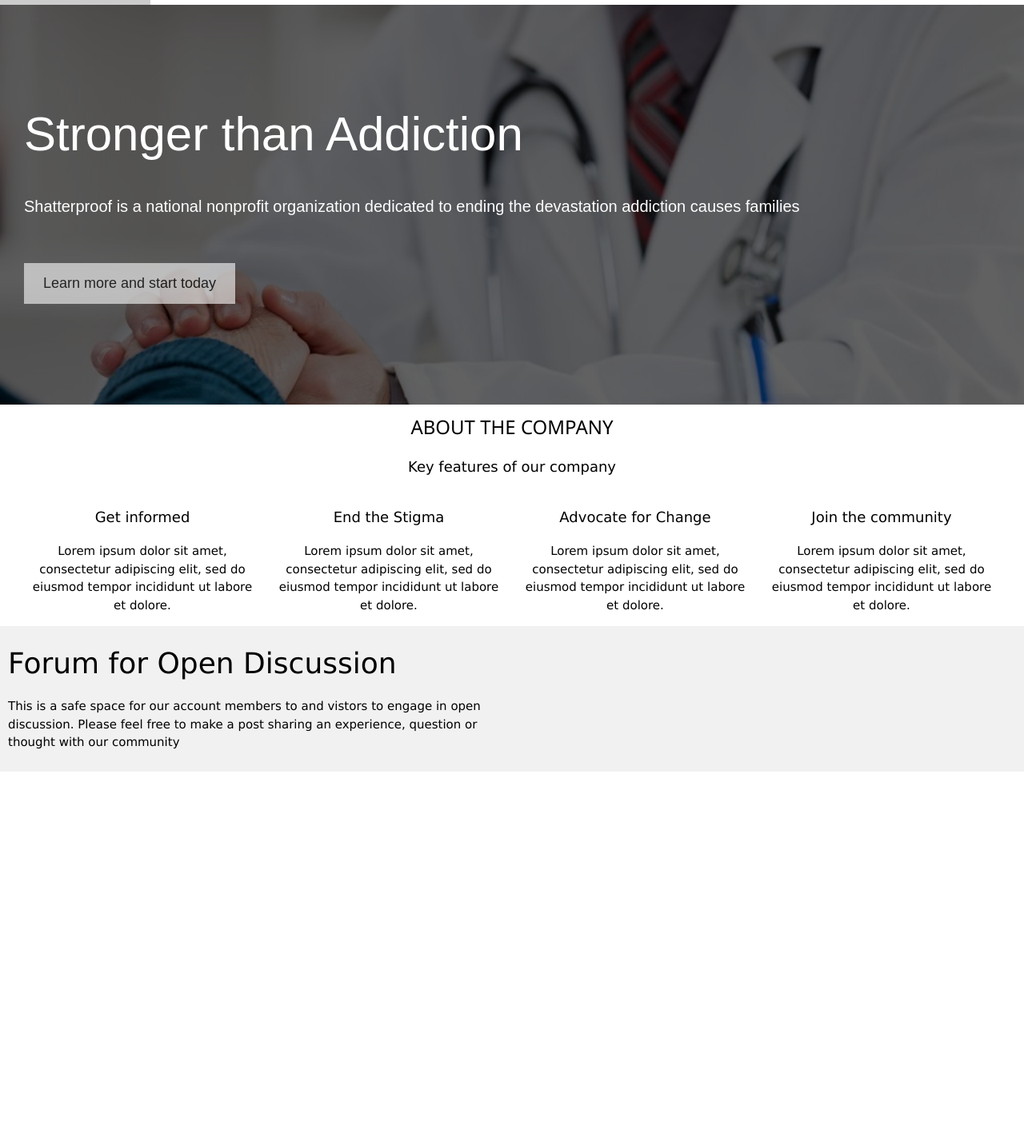
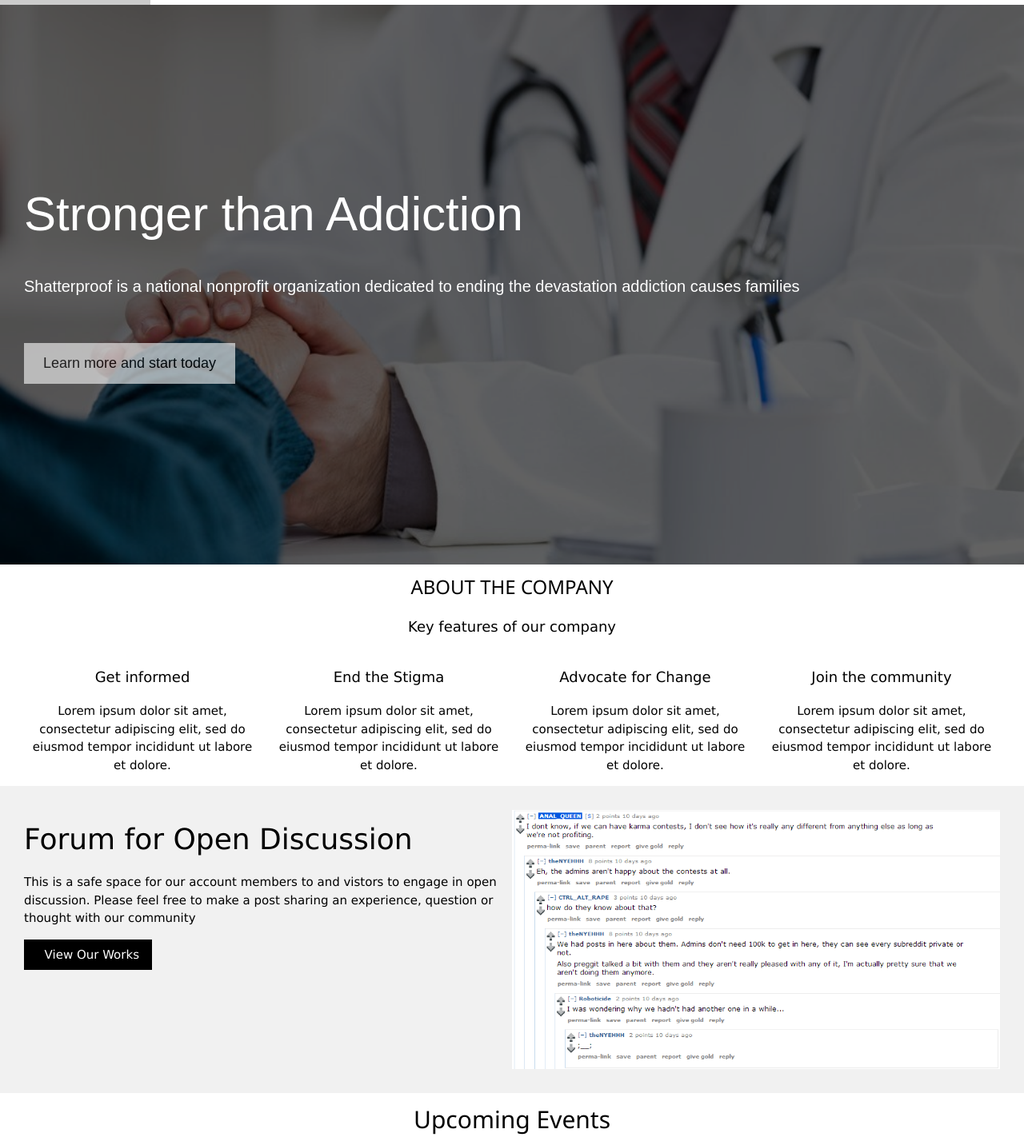
Before and after one commit to jerseycity19/team-12, a React (Create React App) app in the folder frontend/: page / in a window 1280 px wide. Shown: the part 94-1526 px from the top of the page at 80% size. Before the commit the page ends 1059 px from the top, so only its background shows below. Built offline with nearby package versions, Linux system fonts and the light colour scheme.

Commit message:
adding new header for events

```diff
--- a/frontend/src/Components/Homepage/Homepage.jsx
+++ b/frontend/src/Components/Homepage/Homepage.jsx
@@ -42,8 +42,12 @@
           <div className ="text-box">
             <h1>Forum for Open Discussion</h1>
             <p>This is a safe space for our account members to and vistors to engage in open discussion. Please feel free to make a post sharing an experience, question or thought with our community</p>
+            <p><a href="#work" class="w3-button w3-black"><i class="fa fa-th"> </i> View Our Works</a></p>
           </div>
-
+          <img className="forum-image" src={require("./sample-forum.png")} alt="forum"/>
+        </div>
+        <div className="event-header">
+          <h2>Upcoming Events</h2>
         </div>
       </div>
 
--- a/frontend/src/Components/Homepage/Homepage.scss
+++ b/frontend/src/Components/Homepage/Homepage.scss
@@ -5,7 +5,7 @@
 
 .top-header{
   background-image: url("./doctor.png");
-  height: 500px;
+  height: 700px;
   background-size: 100%;
   background-repeat: no-repeat;
   text-align: left;
@@ -29,7 +29,9 @@
 .gray-header{
   background-color: #f1f1f1!important;
   text-align: left;
-  padding: 10px;
+  padding: 2em;
+  display: flex;
+  flex-direction: row;
 }
 
 .text-box{
@@ -38,3 +40,8 @@
     font-family: Verdana,sans-serif;
   }
 }
+
+.forum-image{
+  height: 50%;
+  width: 50%;
+}
```
Also changed, not shown: frontend/src/Components/Homepage/sample-forum.png (added).
